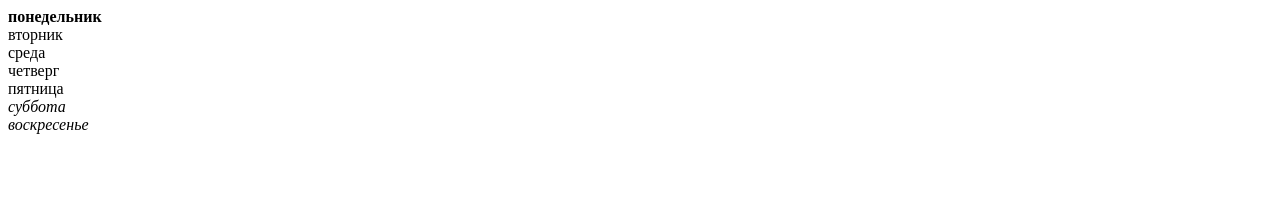
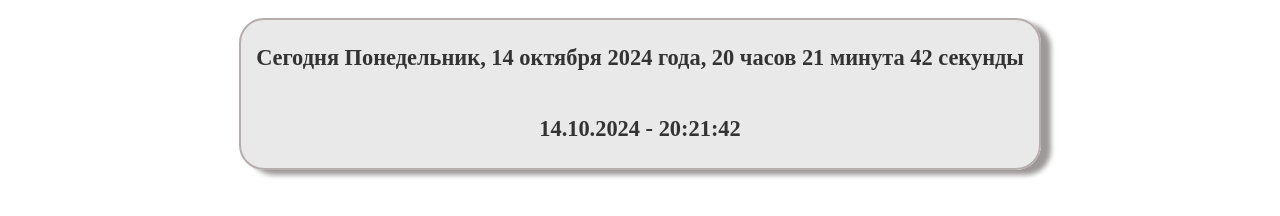
Before and after one commit to slesareva-gala/jsGLO2024strong, a plain HTML site: page index.html in a window 1280 px wide. Drawn offline with Linux system fonts and the light colour scheme.

Commit message:
add Решение задания урока 9

```diff
--- /dev/null
+++ b/css/style.css
@@ -0,0 +1,19 @@
+.timepiece {
+    display: flex;
+    position: fixed;
+    flex-direction: column;
+
+    width: max-content;
+    margin: 10px auto;
+    left: 0;
+    right: 0;
+    padding: 3px 15px;
+    border: 2px solid rgb(182, 173, 173);
+    border-radius: 25px;
+    box-shadow: 10px 5px 5px rgb(158, 153, 153);
+    background: rgba(221, 221, 221, 0.63);
+    color: #333;
+    text-align: center;
+    font-size: 1.4rem;
+    font-weight: bold;
+}
--- a/index.html
+++ b/index.html
@@ -4,12 +4,16 @@
 <head>
     <meta charset="UTF-8">
     <meta name="viewport" content="width=device-width, initial-scale=1.0">
-    <title>Document</title>
-    <script defer src="./script.js"></script>
+    <link rel="stylesheet" href="./css/style.css">
+    <script defer src="./js/script.js"></script>
+    <title>timepiece</title>
 </head>
 
 <body>
-
+    <div class="timepiece">
+        <p></p>
+        <p></p>
+    </div>
 </body>
 
 </html>
--- /dev/null
+++ b/js/script.js
@@ -0,0 +1,77 @@
+"use strict";
+
+const elTimepiece = document.querySelector('.timepiece');
+const txtFormat = elTimepiece.querySelectorAll('p');
+
+const currentDate = () => {
+    const date = new Date();
+    return {
+        day: date.getDate(),
+        month: date.getMonth(),
+        year: date.getFullYear(),
+        dayWeek: date.getDay(),
+        hours: date.getHours(),
+        minutes: date.getMinutes(),
+        second: date.getSeconds(),
+    }
+};
+
+// формат а)
+const toFormat1 = (oDate) => {
+    let endH, endM, endS;
+
+    // формирование окончаний слов по числу
+    const ending = (num, aEnding) => {
+        const lastNum = +(num + '').slice(-1);
+
+        return aEnding[
+            (lastNum === 1 && num !== 11) ? 0 :
+                (lastNum > 1 && lastNum < 5 && ![12, 13, 14].includes(num)) ? 1 : 2
+        ];
+    };
+
+    // переводим название дня недели в строку
+    oDate.dayWeek = ['Понедельник', 'Вторник', 'Среда', 'Четверг',
+        'Пятница', 'Суббота', 'Воскресенье'][(oDate.dayWeek) ? oDate.dayWeek - 1 : 6];
+    // переводим названия месяцев в родительном падеже
+    oDate.month = ['января', 'февраля', 'марта', 'апреля', 'мая', 'июня',
+        'июля', 'августа', 'сентября', 'октября', 'ноября', 'декабря'][oDate.month];
+
+    // окончания названий единиц времени
+    endH = ending(oDate.hours, ['', 'а', 'ов']);
+    endM = ending(oDate.minutes, ['а', 'ы', '']);
+    endS = ending(oDate.second, ['а', 'ы', '']);
+
+    txtFormat[0].innerHTML = `Сегодня ${oDate.dayWeek},
+    ${oDate.day} ${oDate.month} ${oDate.year} года,
+    ${oDate.hours} час${endH} ${oDate.minutes} минут${endM} ${oDate.second} секунд${endS}`;
+};
+
+// формат б)
+const toFormat2 = (oDate) => {
+    const leadingZero = (num) => ('0' + num + ' ').slice(-3, -1);
+
+    // начинаем нумерацию месяцев с 1
+    oDate.month++;
+    // проставляем ведущие нули
+    for (let key in oDate) {
+        if ('day,month,hours,minutes,second,'.includes(key + ',')) {
+            oDate[key] = leadingZero(oDate[key]);
+        }
+    }
+
+    txtFormat[1].innerHTML = `<b>${oDate.day}.${oDate.month}.${oDate.year}` +
+        ` - ${oDate.hours}:${oDate.minutes}:${oDate.second}</b>`;
+};
+
+// первоначальный вывод
+toFormat1(currentDate());
+toFormat2(currentDate());
+
+// запускаем обновление каждую секунду
+// для останова clearInterval(idTimer)
+let idTimer = setInterval(() => {
+    // выводим текущие значения
+    toFormat1(currentDate());
+    toFormat2(currentDate());
+}, 1000);
--- a/script.js
+++ /dev/null
@@ -1,42 +0,0 @@
-/*
-1. В большинстве стран мира рабочая неделя длится с понедельника по пятницу, а выходные — это суббота и воскресенье.
-2. В Израиле рабочая неделя длится с воскресенья по четверг или до обеда пятницы. Основной выходной день — суббота.
-3. В большинстве арабских стран рабочими являются дни с воскресенья по четверг, а пятница и суббота, как правило, выходные.
-4. В Иране рабочая неделя длится с субботы по четверг.
-5. В Саудовской Аравии и Алжире — с субботы по среду.
-6. Также в некоторых странах введён однодневный выходной: либо только в воскресенье (в семи странах), либо только в пятницу (в Джибути и Сомали),
-либо только в субботу (в Непале)
-*/
-
-"use strict";
-
-const week = ['воскресенье', 'понедельник', 'вторник', 'среда', 'четверг',
-    'пятница', 'суббота'];
-
-/**
- *
- * @param {*} listDay  - массив наименований дней недели, начиная с воскресенья
- * @param {*} beginDay - индекс в массиве listDay, соответствующий началу недели
- * @param {*} weekends - массив индексов в массиве listDay, соответствующих выходным дням
- */
-const outDaysWeek = (listDay, beginDay = 0, weekends = [0, 6]) => {
-    const body = document.querySelector('body');
-
-    let curDay = new Date().getDay();
-    let lines = [];
-
-    listDay.forEach((txt, i) => {
-
-        if (weekends.includes(i)) txt = '<i>' + txt + '</i>';
-        if (i === curDay) txt = '<b>' + txt + '</b>';
-
-        lines[lines.length] = txt + '<br />';
-    });
-
-    if (beginDay) lines.push(lines.splice(0, beginDay).join(""));
-
-    body.innerHTML = lines.join('');
-};
-
-
-outDaysWeek(week, 1);
```
